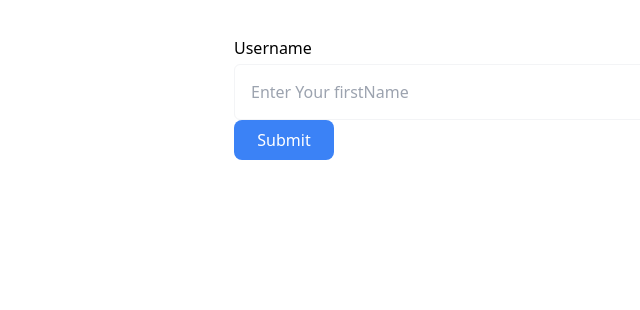
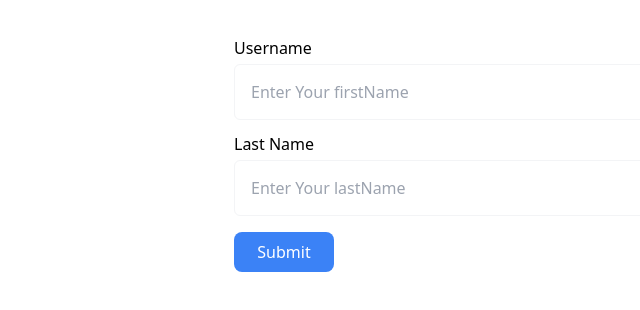
Before and after one commit to TienPhuc02/reactjs-FE-evondev, a React (Vite) app in the folder useForm/: page / in a window 1280 px wide. Shown: the top 310 px of the page, without its empty margins (196-836 px from the left). Built offline with nearby package versions, Linux system fonts and the light colour scheme.

Commit message:
validation base with formik

```diff
--- a/useForm/src/FormMik/index.jsx
+++ b/useForm/src/FormMik/index.jsx
@@ -1,19 +1,36 @@
 import { useFormik } from "formik";
+const validate = (values) => {
+  const errors = {};
+  if (!values.firstName) {
+    errors.firstName = "Required";
+  } else if (values.firstName.length > 20) {
+    errors.firstName = "Must be  20 characters or less";
+  }
+  if (!values.lastName) {
+    errors.lastName = "Required";
+  } else if (values.lastName.length > 20) {
+    errors.lastName = "Must be  20 characters or less";
+  }
+  return errors;
+};
 const FormMik = () => {
   const formik = useFormik({
     initialValues: {
       firstName: "",
+      lastName: "",
     },
+    validate,
     onSubmit: (values) => {
       console.log(values);
     },
   });
-  //   console.log(formik);
+  console.log(formik);
   return (
     <>
       <form
         onSubmit={formik.handleSubmit}
         className="container-form p-10 w-full max-w-[500px] mx-auto"
+        autoComplete="off"
       >
         <div className="flex flex-col gap-2">
           <label htmlFor="firstName" className="cursor-pointer">
@@ -22,14 +39,39 @@ const FormMik = () => {
           <input
             type="text"
             name="firstName"
-            className="p-4 rounded-md border border-gray-100"
+            className="p-4 rounded-md border border-gray-100 mb-4"
             id="firstName"
             placeholder="Enter Your firstName"
             value={formik.values.firstName}
             onChange={formik.handleChange}
           />
+          {formik.errors.firstName ? (
+            <div className="text-sm text-red-500">
+              {formik.errors.firstName}
+            </div>
+          ) : null}
         </div>
-        <button className="w-full mx-auto max-w-[100px] text-center p-3 border bg-blue-500 text-white rounded-lg border-blue-500">
+        <div className="flex flex-col gap-2">
+          <label htmlFor="lastName" className="cursor-pointer">
+            Last Name
+          </label>
+          <input
+            type="text"
+            name="lastName"
+            className="p-4 rounded-md border border-gray-100 mb-4"
+            id="lastName"
+            placeholder="Enter Your lastName"
+            value={formik.values.lastName}
+            onChange={formik.handleChange}
+          />
+          {formik.errors.lastName ? (
+            <div className="text-sm text-red-500">{formik.errors.lastName}</div>
+          ) : null}
+        </div>
+        <button
+          type="submit"
+          className="w-full mx-auto max-w-[100px] text-center p-3 border bg-blue-500 text-white rounded-lg border-blue-500"
+        >
           Submit
         </button>
       </form>
```
